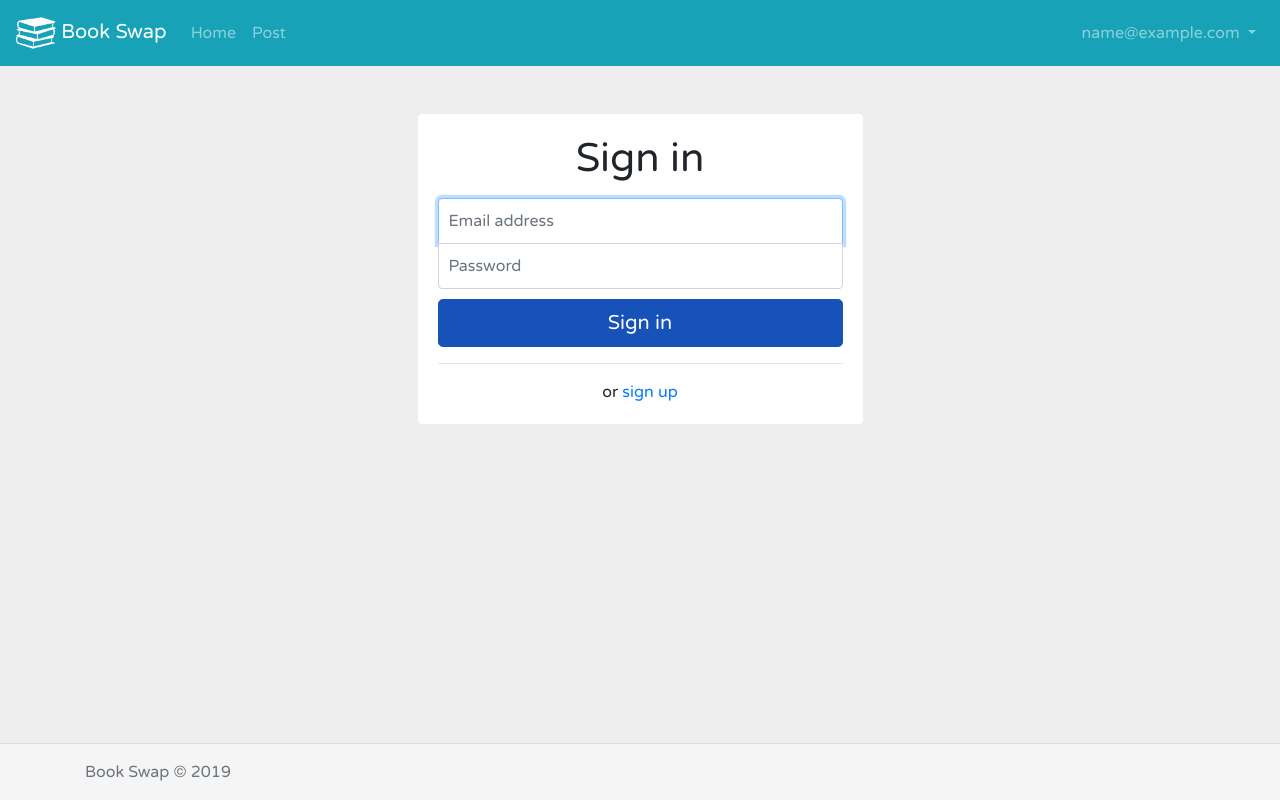
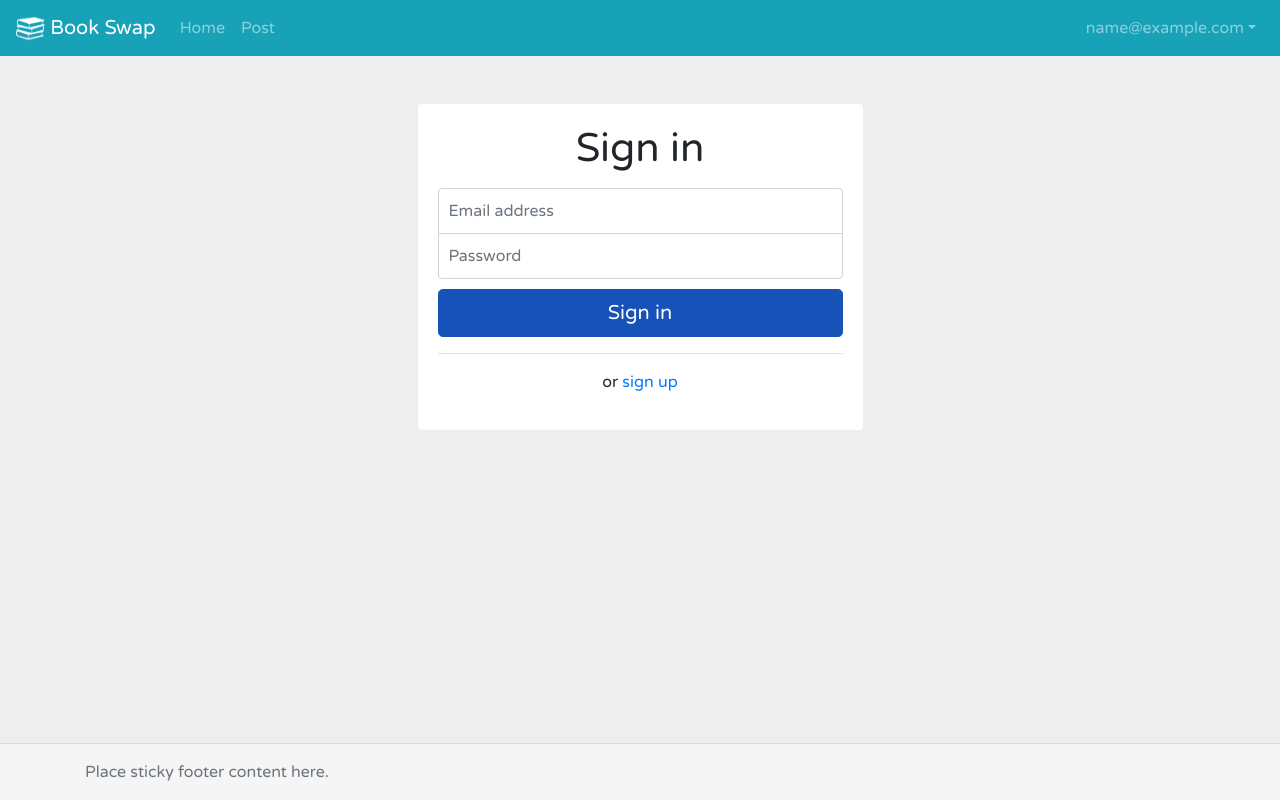
Before and after one commit to tedmatuszewski/Book-Switcharoo, a Vue app in the folder BookSwap.VUE/: page /#/login in a window 1280 px wide. Built offline with nearby package versions, Linux system fonts and the light colour scheme; no server answers; sample sign-in values are in the browser's storage; what vue-chat-scroll, vue-masonry would draw is missing.

Commit message:
Fixed the footer from not sticking to the bottom of the page.

```diff
--- a/BookSwap.VUE/public/index.html
+++ b/BookSwap.VUE/public/index.html
@@ -1,5 +1,4 @@
-<!DOCTYPE html>
-<html lang="en">
+<html lang="en" class="h-100">
 <head>
     <meta charset="utf-8">
     <meta http-equiv="X-UA-Compatible" content="IE=edge">
@@ -29,32 +28,12 @@
     <meta name="msapplication-TileColor" content="#ffffff">
     <meta name="msapplication-TileImage" content="<%= BASE_URL %>favicon/black/ms-icon-144x144.png">
     <meta name="theme-color" content="#ffffff">
-
-    <!-- favicon (red)-->
-    <!-- <link rel="apple-touch-icon" sizes="57x57" href="<%= BASE_URL %>/favicon/red/apple-icon-57x57.png">
-    <link rel="apple-touch-icon" sizes="60x60" href="<%= BASE_URL %>/favicon/red/apple-icon-60x60.png">
-    <link rel="apple-touch-icon" sizes="72x72" href="<%= BASE_URL %>/favicon/red/apple-icon-72x72.png">
-    <link rel="apple-touch-icon" sizes="76x76" href="<%= BASE_URL %>/favicon/red/apple-icon-76x76.png">
-    <link rel="apple-touch-icon" sizes="114x114" href="<%= BASE_URL %>/favicon/red/apple-icon-114x114.png">
-    <link rel="apple-touch-icon" sizes="120x120" href="<%= BASE_URL %>/favicon/red/apple-icon-120x120.png">
-    <link rel="apple-touch-icon" sizes="144x144" href="<%= BASE_URL %>/favicon/red/apple-icon-144x144.png">
-    <link rel="apple-touch-icon" sizes="152x152" href="<%= BASE_URL %>/favicon/red/apple-icon-152x152.png">
-    <link rel="apple-touch-icon" sizes="180x180" href="<%= BASE_URL %>/favicon/red/apple-icon-180x180.png">
-    <link rel="icon" type="image/png" sizes="192x192"  href="<%= BASE_URL %>/favicon/red/android-icon-192x192.png">
-    <link rel="icon" type="image/png" sizes="32x32" href="<%= BASE_URL %>/favicon/red/favicon-32x32.png">
-    <link rel="icon" type="image/png" sizes="96x96" href="<%= BASE_URL %>/favicon/red/favicon-96x96.png">
-    <link rel="icon" type="image/png" sizes="16x16" href="<%= BASE_URL %>/favicon/red/favicon-16x16.png">
-    <link rel="manifest" href="<%= BASE_URL %>/favicon/red/manifest.json">
-    <meta name="msapplication-TileColor" content="#ffffff">
-    <meta name="msapplication-TileImage" content="<%= BASE_URL %>/favicon/red/ms-icon-144x144.png">
-    <meta name="theme-color" content="#ffffff"> -->
 </head>
-
 <body class="d-flex flex-column h-100">
     <noscript>
         <strong>We're sorry but Book Swap doesn't work properly without JavaScript enabled. Please enable it to continue.</strong>
     </noscript>
-        <div id="app"></div>
+    <div class="d-flex flex-column h-100" id="app"></div>
     <!-- built files will be auto injected -->
 </body>
 </html>
--- a/BookSwap.VUE/public/site.css
+++ b/BookSwap.VUE/public/site.css
@@ -1,6 +1,5 @@
 body {
     background-color: #EEEEEE!important;
-    padding-bottom:80px;
 }
 
 h1, h2, h3, h4, h5, h6, body {
@@ -23,6 +22,10 @@ h1, h2, h3, h4, h5, h6, body {
 .modal-wrapper {
     display: table-cell;
     vertical-align: middle;
+}
+
+.dropdown:hover > .dropdown-menu {
+    display: block;
 }
 
 .form-signin {
@@ -164,8 +167,6 @@ footer {
     padding: 20px 0;
     background: #f5f5f5;
     border-top: 1px solid rgba(0, 0, 0, 0.1);
-    position: fixed;
-    bottom: 0;
     width:100%;
     margin-top:20px
 }
--- a/BookSwap.VUE/src/App.vue
+++ b/BookSwap.VUE/src/App.vue
@@ -1,37 +1,42 @@
 <template>
-    <div>
-        <b-navbar toggleable="sm" type="dark" variant="info">
-            <b-navbar-toggle target="nav_collapse"></b-navbar-toggle>
-            <b-navbar-brand href="/">
-                <img src="../public/logo_white.png" style="max-height:40px" />
-                Book Swap
-            </b-navbar-brand>
-            <b-collapse is-nav id="nav_collapse">
-                <b-navbar-nav>
-                    <router-link class="nav-item" tag="li" to="/"><a class="nav-link" href="#">Home</a></router-link>
-                    <router-link class="nav-item" tag="li" to="/post"><a class="nav-link" href="#">Post</a></router-link>
-                </b-navbar-nav>
+    <div class="d-flex flex-column h-100">
+        <header>
+            <nav class="navbar navbar-expand-md navbar-dark bg-info">
+                <a class="navbar-brand" href="#">
+                    <img src="../public/logo_white.png" style="max-height:29px" />
+                    Book Swap
+                </a>
+                <button class="navbar-toggler" type="button" data-toggle="collapse" data-target="#navbarCollapse" aria-controls="navbarCollapse" aria-expanded="false" aria-label="Toggle navigation">
+                    <span class="navbar-toggler-icon"></span>
+                </button>
+                <div class="collapse navbar-collapse" id="navbarCollapse">
+                    <ul class="navbar-nav mr-auto">
+                        <router-link class="nav-item" tag="li" to="/"><a class="nav-link" href="#">Home</a></router-link>
+                        <router-link class="nav-item" tag="li" to="/post"><a class="nav-link" href="#">Post</a></router-link>
+                    </ul>
+                    <ul class="navbar-nav ml-auto" v-if="isLoggedIn()">
+                        <li class="nav-item dropdown">
+                            <a class="nav-link dropdown-toggle" href="#" data-toggle="dropdown">{{getUserDisplay()}}</a>
+                            <div class="dropdown-menu" style="margin-top:0; right:0;width: 200px;">
+                                <router-link class="dropdown-item" tag="a" to="/profile">Profile</router-link>
+                                <a class="dropdown-item" href="#" v-on:click.prevent="logout">Signout</a>
+                            </div>
+                        </li>
+                    </ul>
+                    <ul class="navbar-nav ml-auto" v-else>
+                        <router-link class="nav-item" tag="li" to="/login"><a class="nav-link" href="#">Login</a></router-link>
+                    </ul>
+                </div>
+            </nav>
+        </header>
 
-                <b-navbar-nav class="ml-auto" v-if="isLoggedIn()">
-                    <b-nav-item-dropdown right>
-                        <template slot="button-content">
-                            {{getUserDisplay()}}
-                        </template>
-                        <b-dropdown-item to="/profile">Profile</b-dropdown-item>
-                        <b-dropdown-item v-on:click.prevent="logout" href="#">Signout</b-dropdown-item>
-                    </b-nav-item-dropdown>
-                </b-navbar-nav>
-                <b-navbar-nav class="ml-auto" v-else>
-                    <router-link class="nav-item" tag="li" to="/login"><a class="nav-link" href="#">Login</a></router-link>
-                </b-navbar-nav>
-                </b-collapse>
-        </b-navbar>
-
-<router-view />
+        <main role="main" class="flex-shrink-0">
+            <router-view />
+        </main>
 
         <footer class="footer mt-auto py-3">
             <div class="container">
-                <span class="text-muted">Book Swap &copy; 2019</span>
+                <span class="text-muted">Place sticky footer content here.</span>
             </div>
         </footer>
     </div>
--- a/BookSwap.VUE/src/components/Login.vue
+++ b/BookSwap.VUE/src/components/Login.vue
@@ -63,4 +63,9 @@
 
 <!-- Add "scoped" attribute to limit CSS to this component only -->
 <style scoped>
+    .form-control:focus {
+        -webkit-box-shadow: none;
+        box-shadow: none;
+        border: 1px solid #ced4da;
+    }
 </style>
```
Lines whose indentation alone changed are shown as unchanged.
